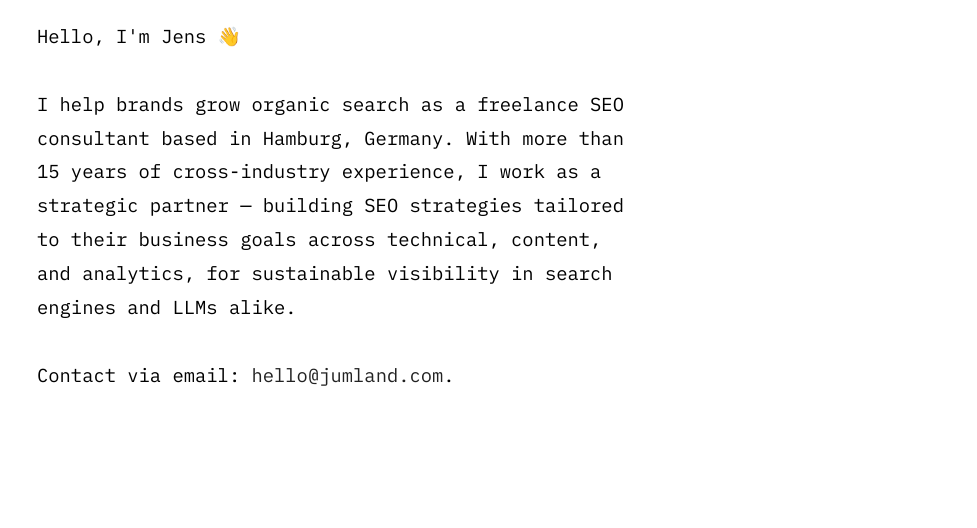
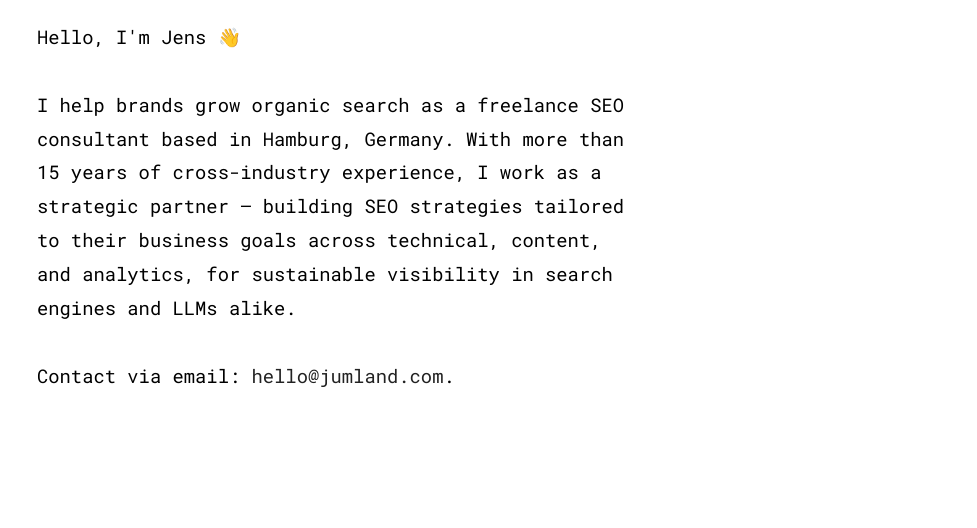
Before and after one commit to jumland/jumland-web, a plain HTML site: page index.html in a window 1280 px wide. Shown: the part 272-800 px from the top of the page, without its empty margins (303-1280 px from the left). Drawn offline with Linux system fonts and the light colour scheme.

Commit message:
Update index.html
Change the font.

```diff
--- a/index.html
+++ b/index.html
@@ -7,9 +7,9 @@
 	<link rel="alternate" hreflang="en" href="https://jumland.com/"/>
 	<link rel="alternate" hreflang="de" href="https://jumland.com/de/"/>
 	<link rel="alternate" hreflang="x-default" href="https://jumland.com/"/>
-	<link href="https://fonts.googleapis.com/css?family=IBM Plex Mono" rel="stylesheet" />
+	<link href="https://fonts.googleapis.com/css?family=Roboto Mono" rel="stylesheet" />
 	<style type="text/css">@font-face{
-        font-family: 'IBM Plex Mono';
+        font-family: 'Roboto Mono';
     }
 @-webkit-keyframes fadein{
     from{
@@ -48,7 +48,7 @@ body{
     justify-content:center;
     padding:6vw;
     padding-top:max(80px, 22vh);
-    font-family:'IBM Plex Mono';
+    font-family:'Roboto Mono';
     font-size:12px;
     line-height:1.5;
     line-height:1.2;
```
